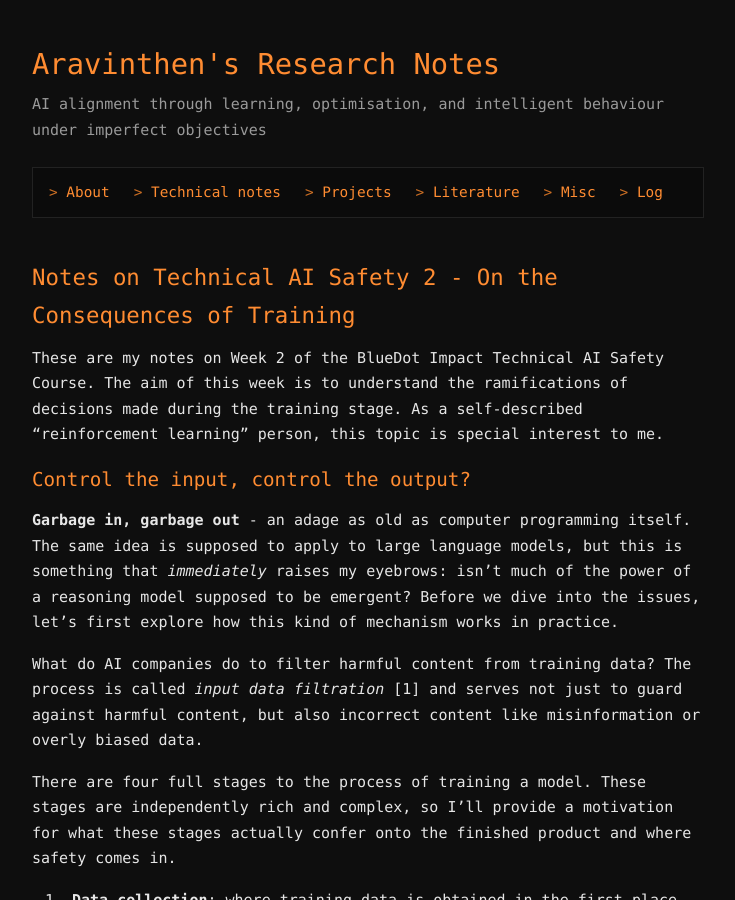
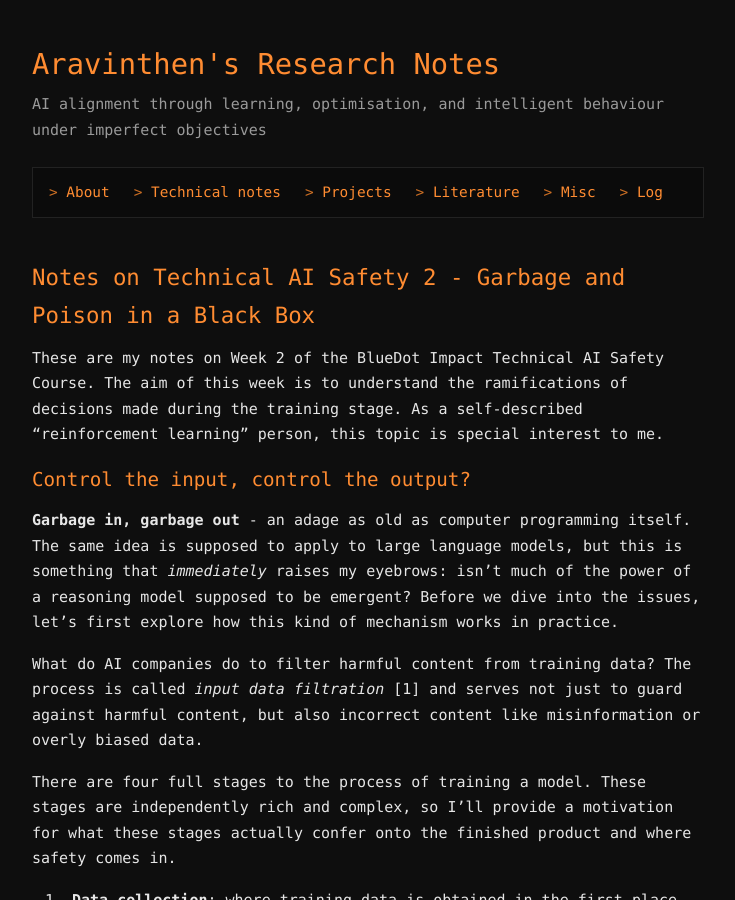
Before and after one commit to aravinthen/aravinthen.github.io, a Jekyll site: the page built from _posts/literature/2026-09-16-bluedot2.md, in a window 1280 px wide and 900 px high. Shown: the whole window, without its empty margins (272-1007 px from the left). Built offline with Jekyll 4.4.1, drawn with Linux system fonts in a browser that asks for light colours; our own code applies the rules of GitHub Pages for plain Markdown files.

Commit message:
log updated

```diff
--- a/_posts/literature/2026-09-16-bluedot2.md
+++ b/_posts/literature/2026-09-16-bluedot2.md
@@ -1,9 +1,9 @@
 ---
-title: Notes on Technical AI Safety 2 - On the Consequences of Training
+title: Notes on Technical AI Safety 2 - Garbage and Poison in a Black Box
 category: literature
 math: true
 ---
-# Notes on Technical AI Safety 2 - On the Consequences of Training
+# Notes on Technical AI Safety 2 - Garbage and Poison in a Black Box
 These are my notes on Week 2 of the BlueDot Impact Technical AI Safety Course. The aim of this week is to understand the ramifications of decisions made during the training stage. As a self-described "reinforcement learning" person, this topic is special interest to me.
 
 ## Control the input, control the output?
```
Also changed, not shown: _posts/literature/2026-09-11-bluedot1.md (+2 -2 lines), _posts/literature/2026-09-28-bluedot3.md (+2 -2 lines), _posts/projects/2026-10-13-bluedot.md (added, +16 -0 lines).
